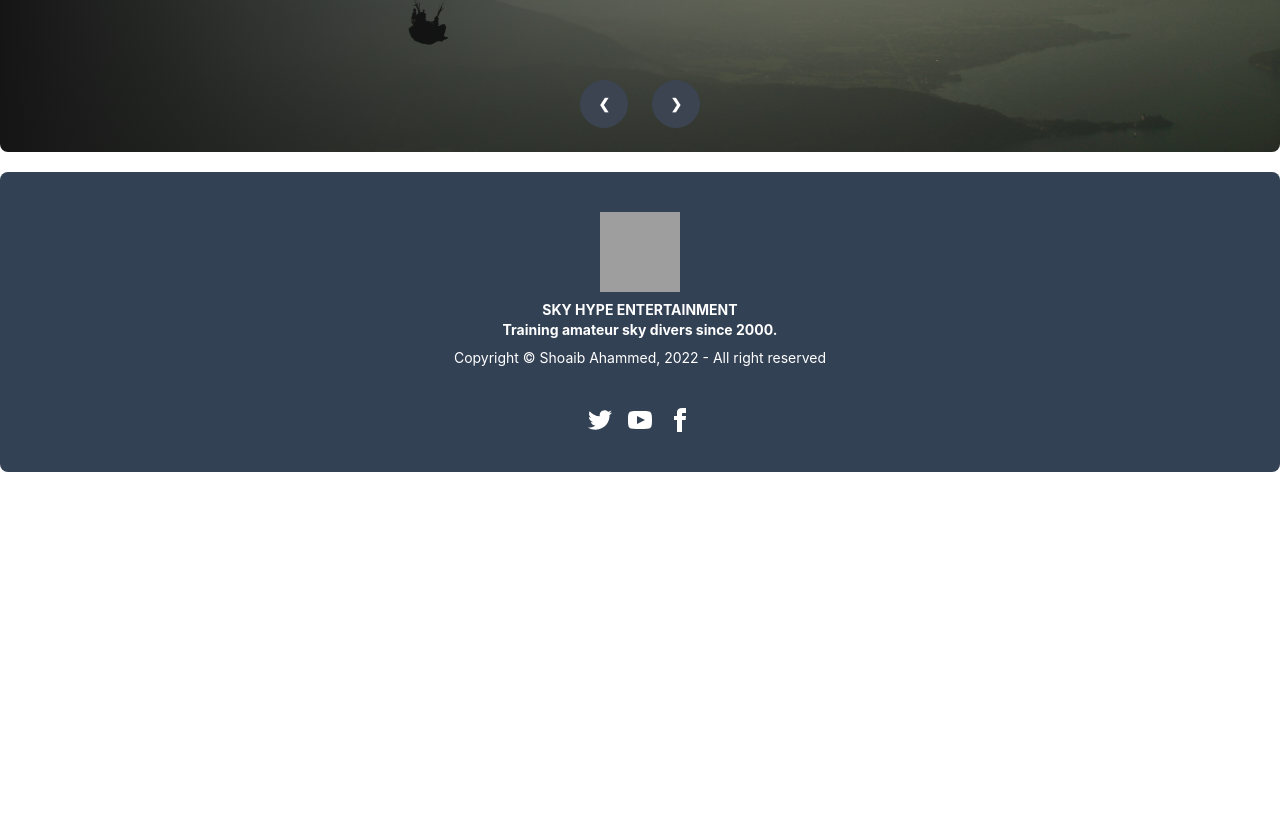
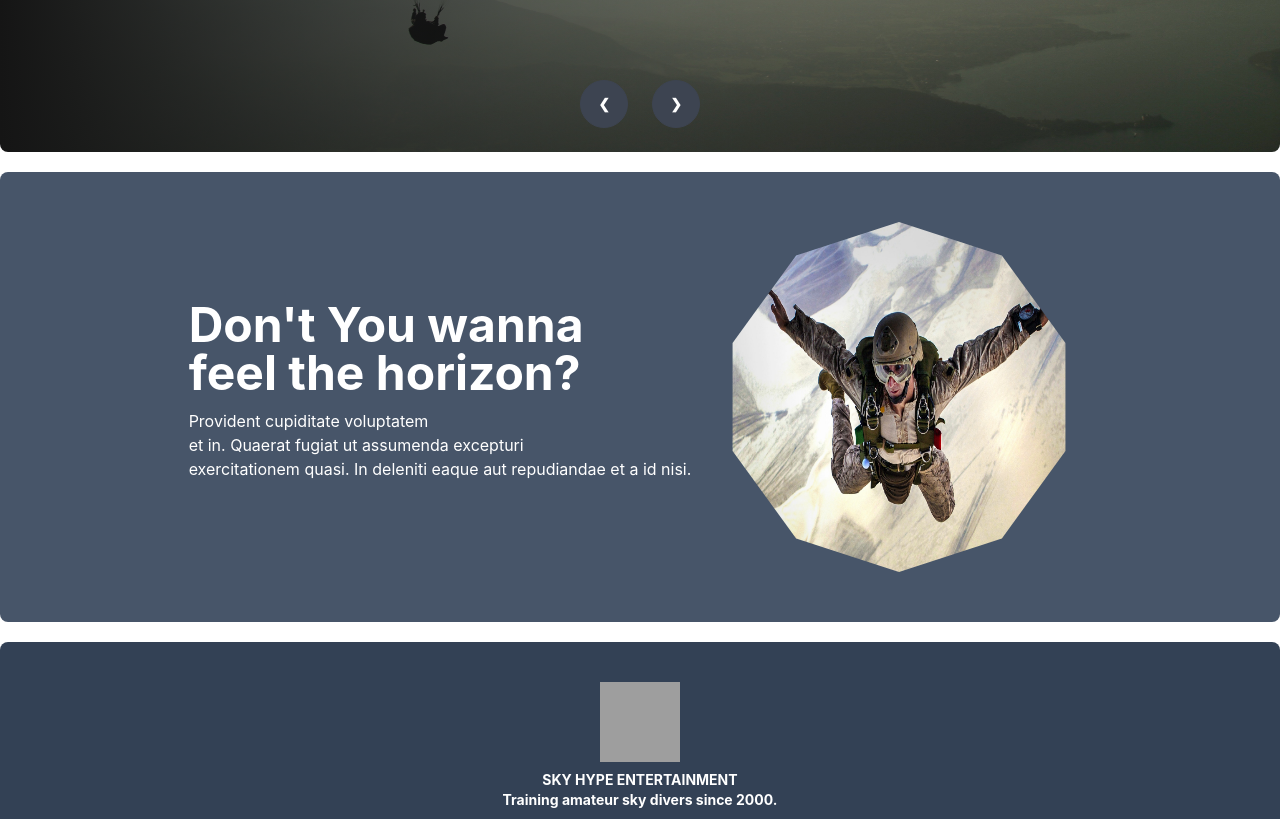
Before and after one commit to Shoaib72/sky-hype-client, a React (Create React App) app: page / in a window 1280 px wide. Shown: the part 464-1283 px from the top of the page. Before the commit the page ends 936 px from the top, so only its background shows below. Built offline with nearby package versions, Linux system fonts and the light colour scheme; no server answers; grey boxes are pictures that could not be loaded.

Commit message:
homepage-section-one-added

```diff
--- /dev/null
+++ b/src/HomePageSectionOne/HomePageSectionOne.js
@@ -0,0 +1,20 @@
+import React from 'react';
+import sectionOne from './../assets/sectionOne.jpg'
+
+const HomePageSectionOne = () => {
+    return (
+        <div className="hero md:h-[450px] bg-slate-600 mb-5 rounded-lg">
+            <div className="hero-content flex-col lg:flex-row-reverse">
+                <img src={sectionOne} className="max-w-sm rounded-lg shadow-2xl mask mask-decagon lg:h-[350px] lg:w-[550px]" alt="" />
+                <div>
+                    <h1 className="text-5xl font-bold text-white">Don't You wanna<br />
+                        feel the horizon?</h1>
+                    <p className="py-3 text-white">Provident cupiditate voluptatem <br />et in. Quaerat fugiat ut assumenda excepturi<br />
+                        exercitationem quasi. In deleniti eaque aut repudiandae et a id nisi.</p>
+                </div>
+            </div>
+        </div>
+    );
+};
+
+export default HomePageSectionOne;
--- a/src/Pages/Home/Home.js
+++ b/src/Pages/Home/Home.js
@@ -1,4 +1,5 @@
 import React from 'react';
+import HomePageSectionOne from '../../HomePageSectionOne/HomePageSectionOne';
 import Banner from './Banner/Banner';
 
 
@@ -7,7 +8,7 @@ const Home = () => {
     return (
         <div>
             <Banner></Banner>
-
+            <HomePageSectionOne></HomePageSectionOne>
         </div>
     );
 };
```
Also changed, not shown: src/assets/sectionOne.jpg (added), src/assets/sectionTwo.jpg (added).
